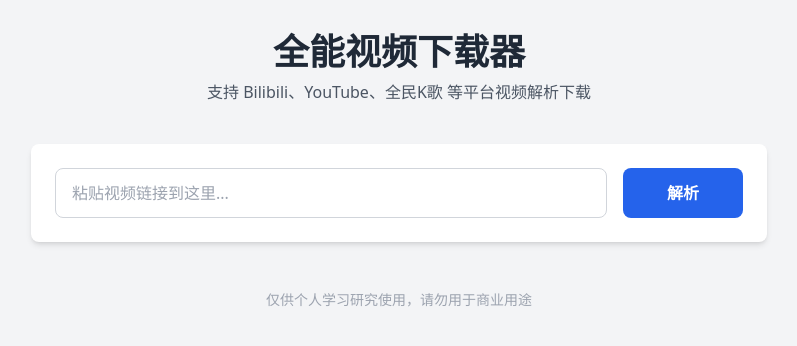
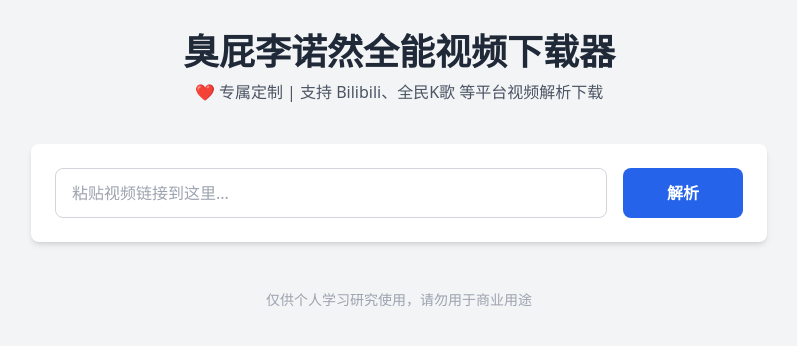
Before and after one commit to KainuoTech-Org/Video-Extraction, a FastAPI app: page / in a window 1280 px wide. Shown: the top 346 px of the page, without its empty margins (241-1038 px from the left). Run offline with FastAPI, Linux system fonts and the light colour scheme; some libraries are stand-ins or nearby versions.

Commit message:
Update project name to 臭屁李诺然全能视频下载器

```diff
--- a/templates/index.html
+++ b/templates/index.html
@@ -20,8 +20,8 @@
 <body class="bg-gray-100 min-h-screen font-sans">
     <div class="container mx-auto px-4 py-8 max-w-3xl">
         <header class="text-center mb-10">
-            <h1 class="text-4xl font-bold text-gray-800 mb-2">全能视频下载器</h1>
-            <p class="text-gray-600">支持 Bilibili、YouTube、全民K歌 等平台视频解析下载</p>
+            <h1 class="text-4xl font-bold text-gray-800 mb-2">臭屁李诺然全能视频下载器</h1>
+            <p class="text-gray-600">❤️ 专属定制 | 支持 Bilibili、全民K歌 等平台视频解析下载</p>
         </header>
 
         <div class="bg-white rounded-lg shadow-md p-6 mb-8">
```
Also changed, not shown: README.md.
